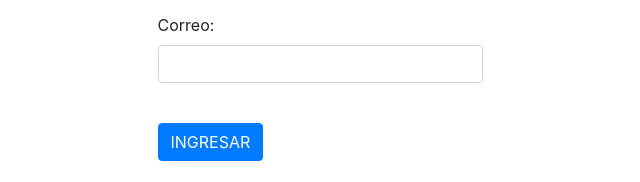
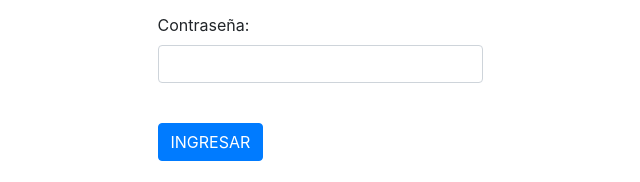
Before and after one commit to VaneyCarolinne/portafolioViejo, a plain HTML site: page Unirse.html in a window 1280 px wide. Shown: the part 203-385 px from the top of the page, 320-960 px from the left. Drawn offline with nearby package versions, Linux system fonts and the light colour scheme; files that its build step writes are made by us from their sources; files whose address does not match are found by name.

Commit message:
Actualizacion

```diff
--- a/Unirse.html
+++ b/Unirse.html
@@ -35,7 +35,7 @@
 							<input type="text" class="form-control" id="usr">
 						</div>
 						<div class="form-group">
-							<label for="pwd">Correo:</label>
+							<label for="pwd">Contraseña:</label>
 							<input type="password" class="form-control" id="pwd">
 						</div>
                         <div role="alert">
```
